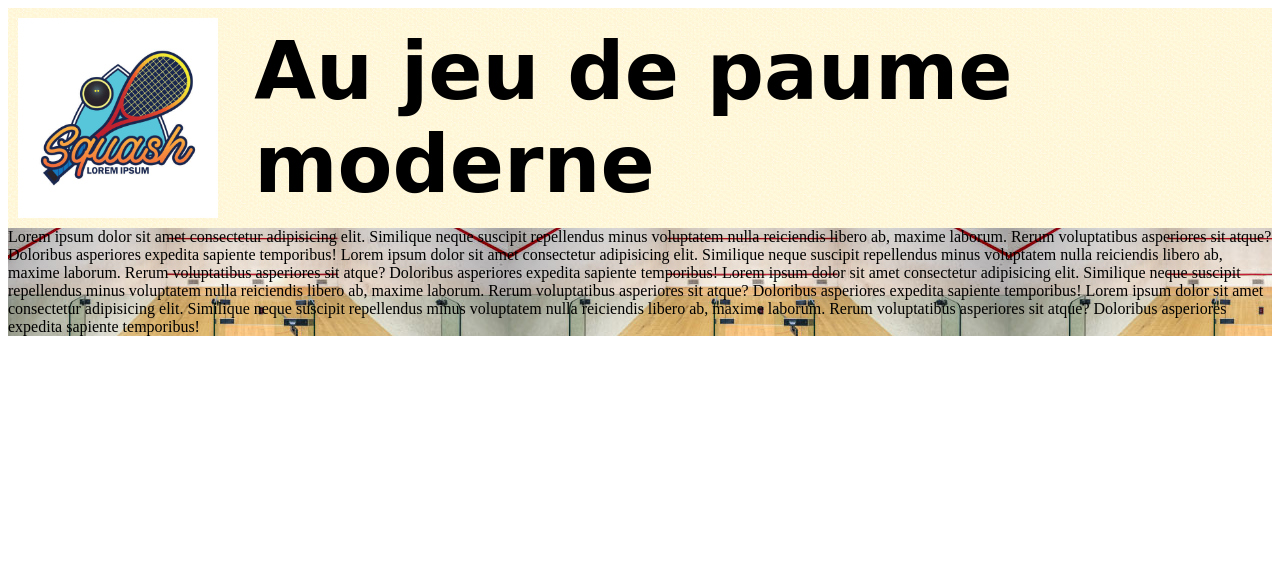
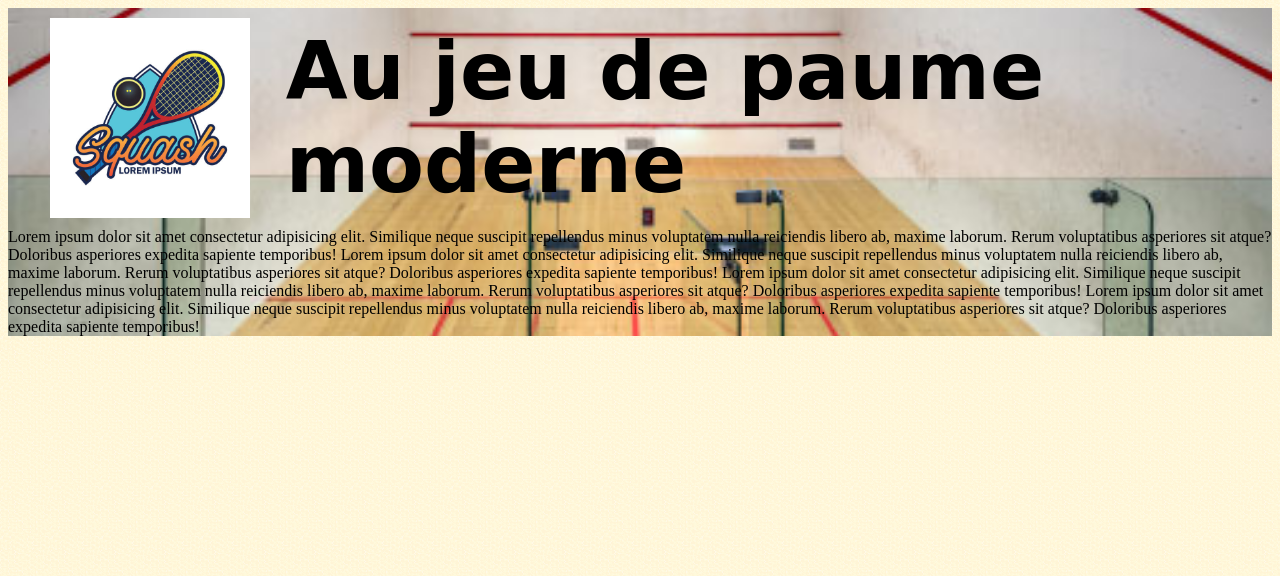
Before and after one commit to anth1309/resa-sqatch, a PHP site: page / in a window 1280 px wide. Shown: the top 576 px of the page. Run offline with PHP 8.4, Linux system fonts and the light colour scheme; a stand-in replaces the project's code that opens the database connection.

Commit message:
creation des page annexes

```diff
--- a/style.css
+++ b/style.css
@@ -6,14 +6,49 @@
 *:after {
   box-sizing: inherit;
 }
-/* Police */
-#entete {
+/* Police  et lien*/
+#entete,
+footer p,
+a {
   font-family: "dancing", cursive;
 }
+
+a,
+footer p,
+#mentionsLegales a {
+  font-size: 40px;
+  color: #000;
+  text-decoration: none;
+}
+
 /* Général */
-main {
+body {
   background-image: url(./images/fond_jaune.png);
 }
+main {
+  background-image: url(./images/terrain-de-squash-1.jpg);
+  background-size: cover;
+  background-repeat: no-repeat;
+  display: flex;
+  flex-direction: column;
+  align-items: center;
+}
+section {
+  background-size: cover;
+  background-repeat: no-repeat;
+}
+aside {
+  display: flex;
+}
+
+ul {
+  list-style-type: none;
+}
+a:hover {
+  background-color: aqua;
+  color: brown;
+}
+
 /* header */
 header {
   width: 95%;
@@ -38,7 +73,32 @@ header {
   justify-content: center;
   align-items: center;
 }
+.retourAcceuil {
+  justify-content: center;
+  display: flex;
+}
 
-section {
-  background-image: url(./images/terrain-de-squash-1.jpg);
+/* Page acceuil */
+
+/* Footer */
+footer div {
+  width: 100%;
+
+  display: flex;
+  justify-content: space-around;
 }
+footer p {
+  display: flex;
+}
+
+/* AUTRE PAGE */
+
+/* Mentions Légales */
+.pagesAnnexes {
+  display: flex;
+  flex-direction: column;
+  width: 85%;
+}
+.pagesAnnexes p {
+  text-indent: 2em;
+}
```
